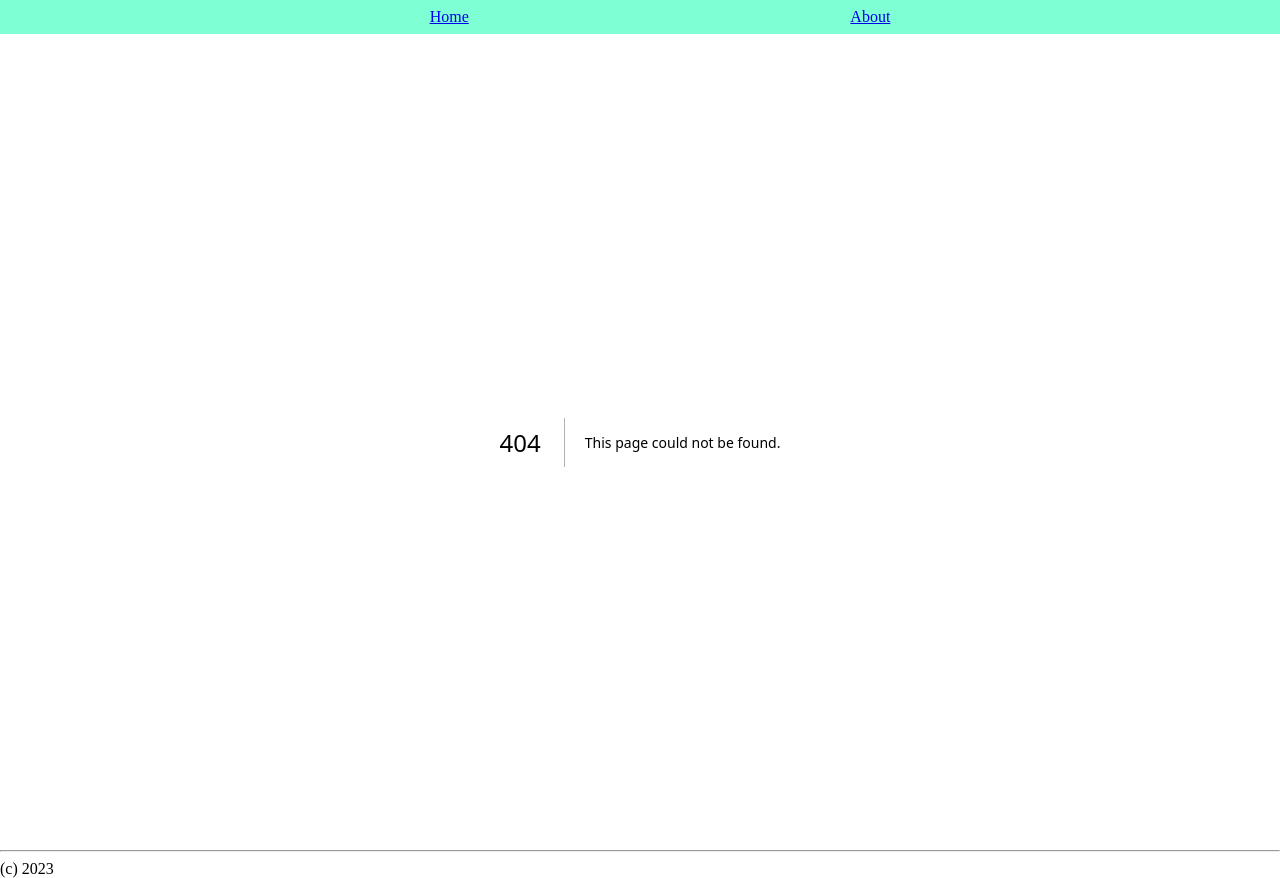
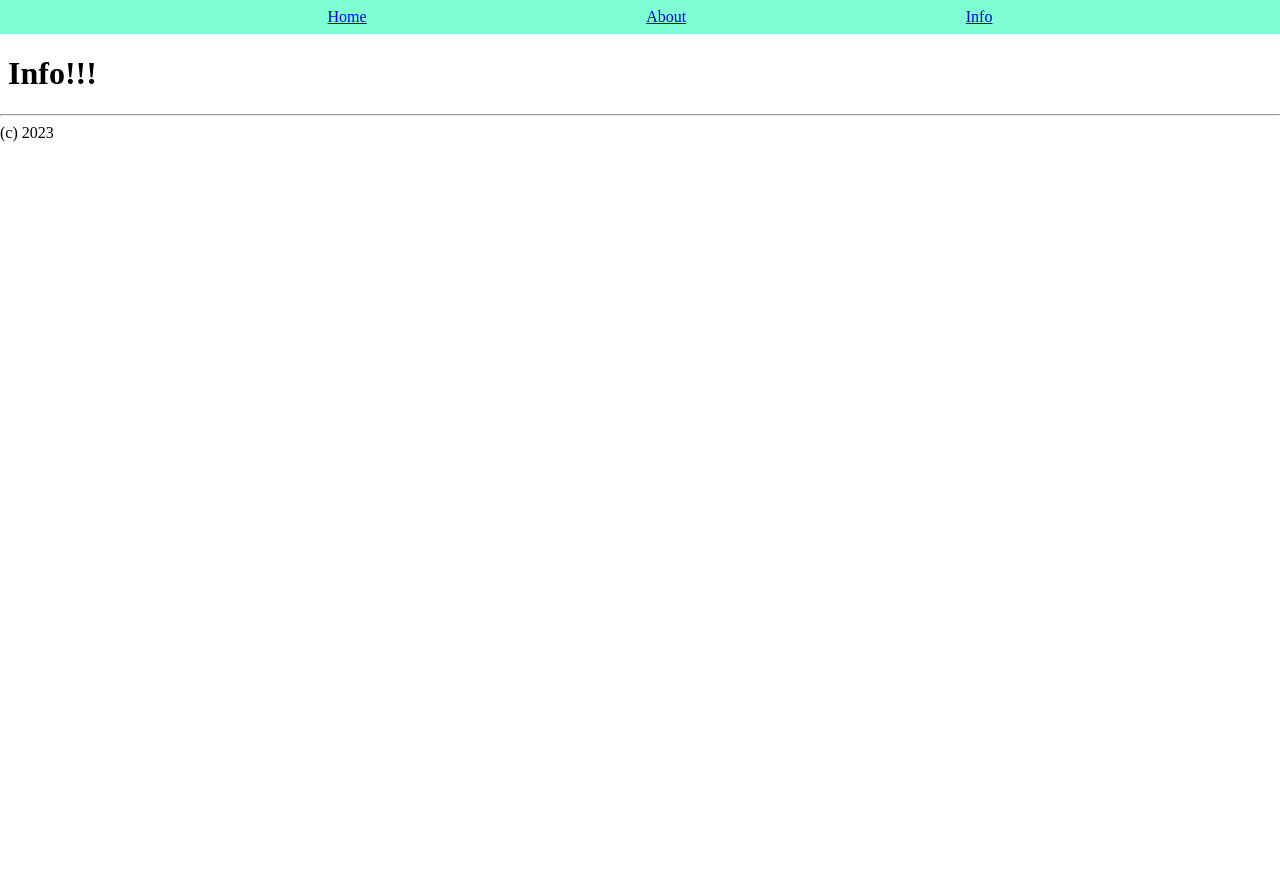
Before and after one commit to zzzzDenzzzz/next-proj, a Next.js app: page /info in a window 1280 px wide. Before the commit this address had no page. After the commit the page ends 800 px from the top, so only its background shows below. Built offline with nearby package versions, Linux system fonts and the light colour scheme.

Commit message:
add infoPage

```diff
--- a/components/Header.jsx
+++ b/components/Header.jsx
@@ -4,6 +4,7 @@ import style from "./Header.module.css";
 const pages = [
   { href: "/", title: "Home" },
   { href: "/about", title: "About" },
+  { href: "/info", title: "Info" },
 ];
 
 export default function Header() {
--- /dev/null
+++ b/pages/info.jsx
@@ -0,0 +1,3 @@
+export default function InfoPage() {
+    return <h1>Info!!!</h1>;
+  }
```
